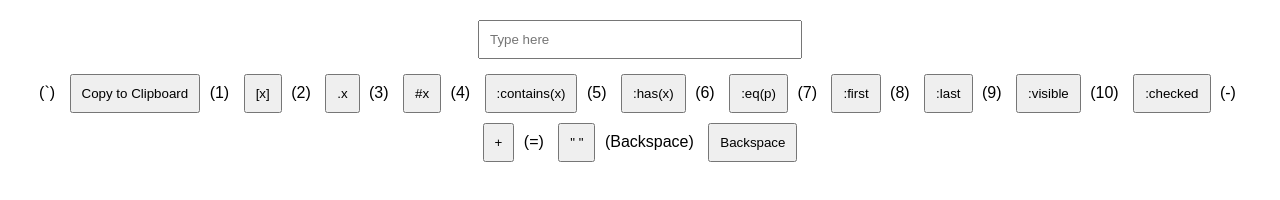
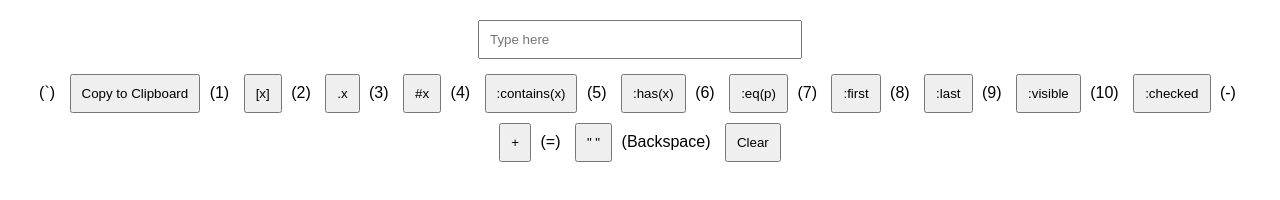
Before and after one commit to ddomhall/walkme-jquery-builder, a plain HTML site: page index.html in a window 1280 px wide. Drawn offline with Linux system fonts and the light colour scheme.

Commit message:
backspace -> clear + readme

```diff
--- a/index.html
+++ b/index.html
@@ -70,7 +70,7 @@
   <button id="buttonBackslash" data-text=" " data-key="Equal">" "</button>
 
   <label for="buttonBackspace">(Backspace)</label>
-  <button id="buttonBackspace" data-key="Backspace">Backspace</button>
+  <button id="buttonBackspace" data-key="Backspace">Clear</button>
 </div>
 
 
```
Also changed, not shown: 1 other file.
